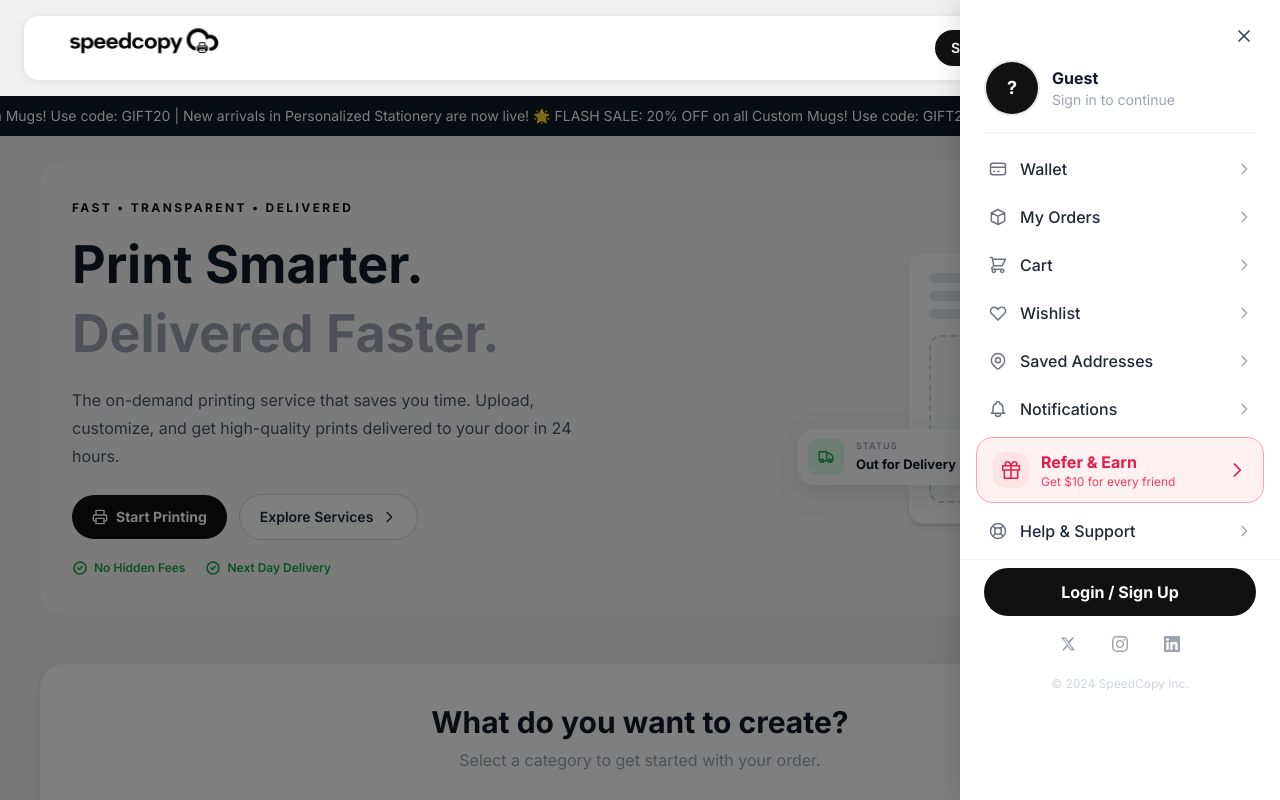
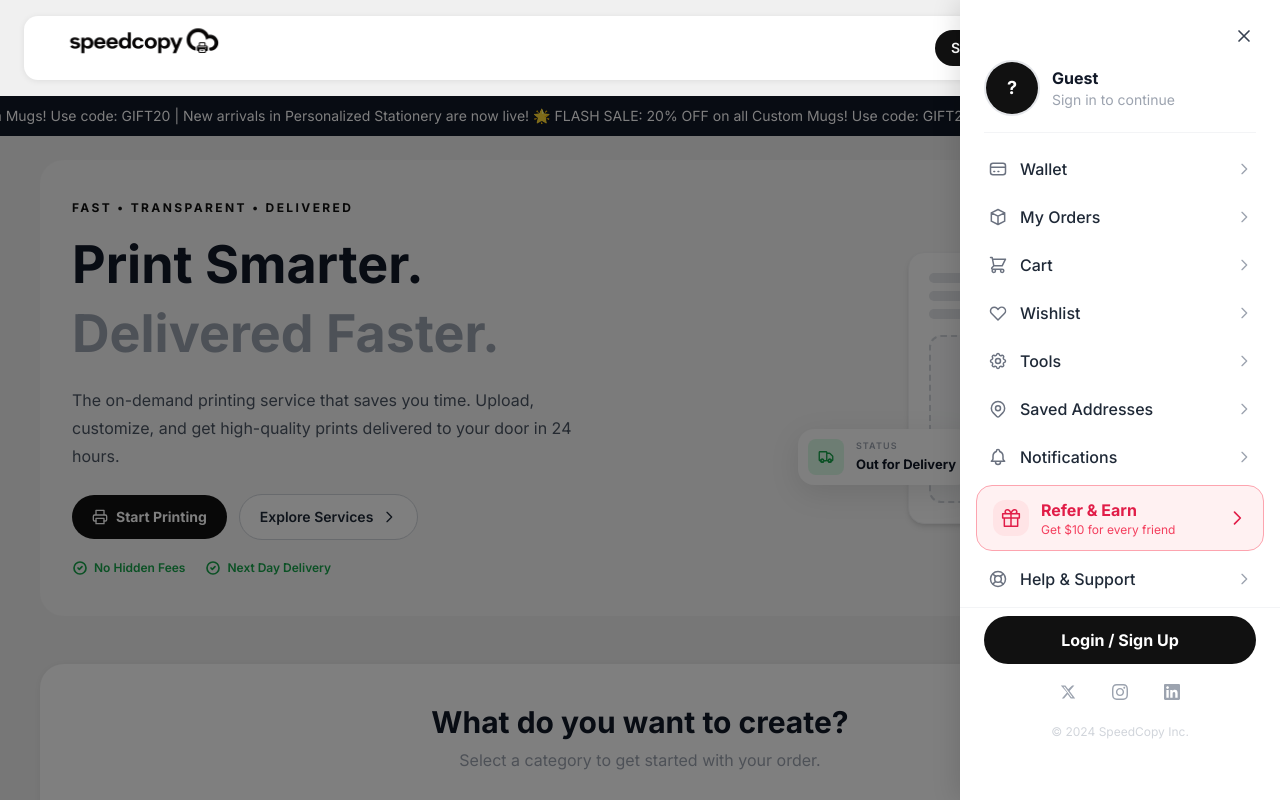
Before and after one commit to omprakashkoshta7-web/speedcopy, a React (Vite) app: page / in a window 1280 px wide. Both pictures are taken after a click on the button 1106 px from the left and 48 px from the top of the page. Shown: the top 800 px of the page. Built offline with nearby package versions, Linux system fonts and the light colour scheme; no server answers; grey boxes are pictures that could not be loaded.

Commit message:
Add Tools menu item to sidebar navigation

```diff
--- a/src/components/Sidebar.tsx
+++ b/src/components/Sidebar.tsx
@@ -26,6 +26,10 @@
   {
     icon: (<svg className="w-5 h-5" fill="none" viewBox="0 0 24 24" stroke="currentColor"><path strokeLinecap="round" strokeLinejoin="round" strokeWidth={1.8} d="M4.318 6.318a4.5 4.5 0 000 6.364L12 20.364l7.682-7.682a4.5 4.5 0 00-6.364-6.364L12 7.636l-1.318-1.318a4.5 4.5 0 00-6.364 0z" /></svg>),
     label: 'Wishlist', key: 'wishlist', route: '/wishlist',
+  },
+  {
+    icon: (<svg className="w-5 h-5" fill="none" viewBox="0 0 24 24" stroke="currentColor"><path strokeLinecap="round" strokeLinejoin="round" strokeWidth={1.8} d="M10.325 4.317c.426-1.756 2.924-1.756 3.35 0a1.724 1.724 0 002.573 1.066c1.543-.94 3.31.826 2.37 2.37a1.724 1.724 0 001.065 2.572c1.756.426 1.756 2.924 0 3.35a1.724 1.724 0 00-1.066 2.573c.94 1.543-.826 3.31-2.37 2.37a1.724 1.724 0 00-2.572 1.065c-.426 1.756-2.924 1.756-3.35 0a1.724 1.724 0 00-2.573-1.066c-1.543.94-3.31-.826-2.37-2.37a1.724 1.724 0 00-1.065-2.572c-1.756-.426-1.756-2.924 0-3.35a1.724 1.724 0 001.066-2.573c-.94-1.543.826-3.31 2.37-2.37.996.608 2.296.07 2.572-1.065z" /><path strokeLinecap="round" strokeLinejoin="round" strokeWidth={1.8} d="M15 12a3 3 0 11-6 0 3 3 0 016 0z" /></svg>),
+    label: 'Tools', key: 'tools', route: '/tools',
   },
   {
     icon: (<svg className="w-5 h-5" fill="none" viewBox="0 0 24 24" stroke="currentColor"><path strokeLinecap="round" strokeLinejoin="round" strokeWidth={1.8} d="M17.657 16.657L13.414 20.9a1.998 1.998 0 01-2.827 0l-4.244-4.243a8 8 0 1111.314 0z" /><path strokeLinecap="round" strokeLinejoin="round" strokeWidth={1.8} d="M15 11a3 3 0 11-6 0 3 3 0 016 0z" /></svg>),
```
